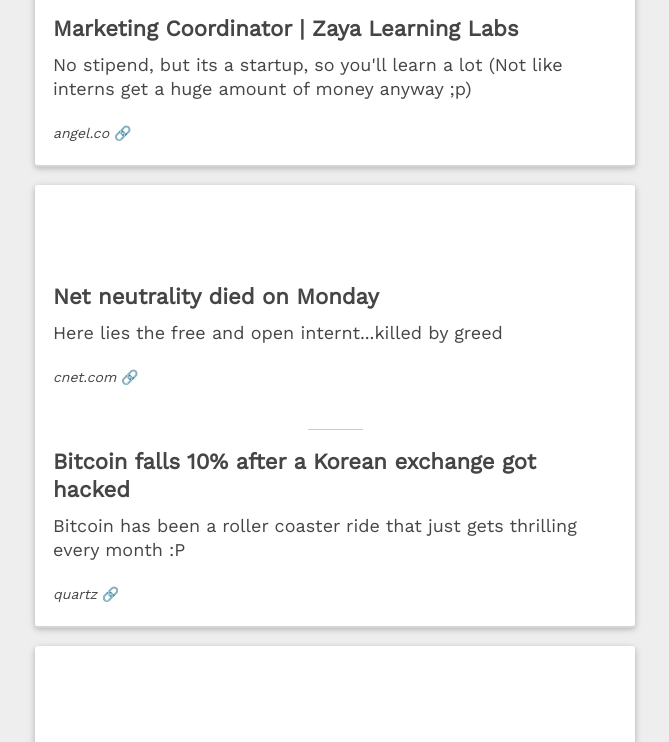
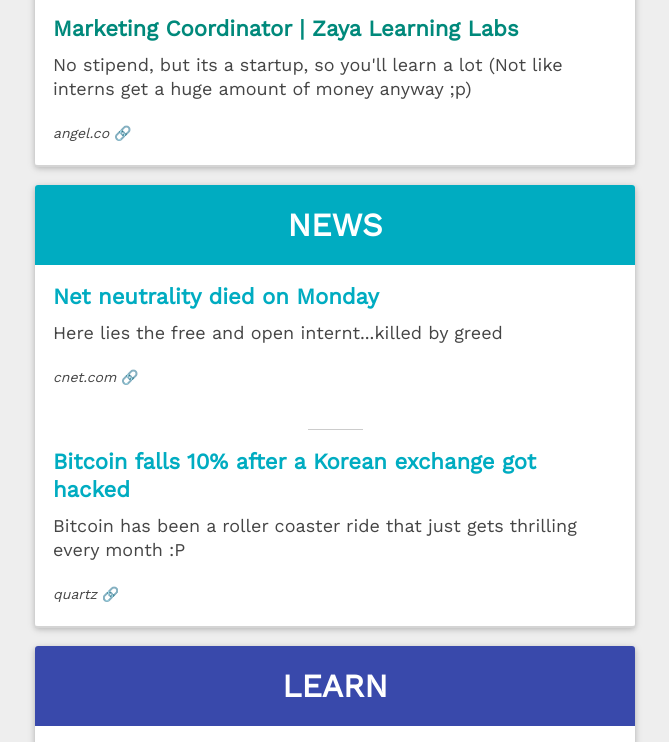
Before and after one commit to rohitbhaskar/engineering_newsletter, a plain HTML site: page newsletter/the_indian_engineer_newsletter.html in a window 1280 px wide. Shown: the part 670-1412 px from the top of the page, without its empty margins (305-974 px from the left). Drawn offline with nearby package versions, Linux system fonts and the light colour scheme.

Commit message:
changed heading text to be same color as section header background

```diff
--- a/newsletter/the_indian_engineer_newsletter.html
+++ b/newsletter/the_indian_engineer_newsletter.html
@@ -242,7 +242,7 @@
                               <!-- START HEADER IMAGE -->
                               <tr>
                                 <td align="center" class="hund ripplelink" width="600">
-                                  <div ng-style="{'background-color':section.header_bg_color()}"  style="border-radius: 3px 3px 0px 0px; height:80px; width: 100%; max-width: 600px!important" class="hund">
+                                  <div ng-style="{'background-color':section.color()}"  style="border-radius: 3px 3px 0px 0px; height:80px; width: 100%; max-width: 600px!important" class="hund">
                                     <span style="color:#fff; font-size:32px;  font-weight:bold; text-transform:uppercase; display:table-cell; height:inherit; text-align:center; vertical-align:middle">{{ section.header_text }}
                                   </div>
                                   <!--<img align="center" width="600" style="border-radius: 3px 3px 0px 0px; width: 100%; max-width: 600px!important" class="hund" src="{{section.header_img_url}}">-->
@@ -255,7 +255,7 @@
                                   <table ng-repeat="article in section.content" style="width:100%">
                                     <tr>
                                       <td class="td-padding" align="left" style="font-size: 22px; font-weight:700; line-height: 28px; padding-top: 18px; padding-left: 18px!important; padding-right: 18px!important; padding-bottom: 0px!important; mso-line-height-rule: exactly; mso-padding-alt: 18px 18px 0px 13px;">
-                                        <a href="{{article.link_url}}" style="font-family: 'Work Sans'; color: #454545!important; text-decoration:none">{{article.header}} {{article.header_icon}}</a>
+                                        <a href="{{article.link_url}}" ng-style="{'color': section.color()}" style="font-family: 'Work Sans'; text-decoration:none">{{article.header}} {{article.header_icon}}</a>
                                       </td>
                                     </tr>
                                     <tr ng-if="article.description">
```
